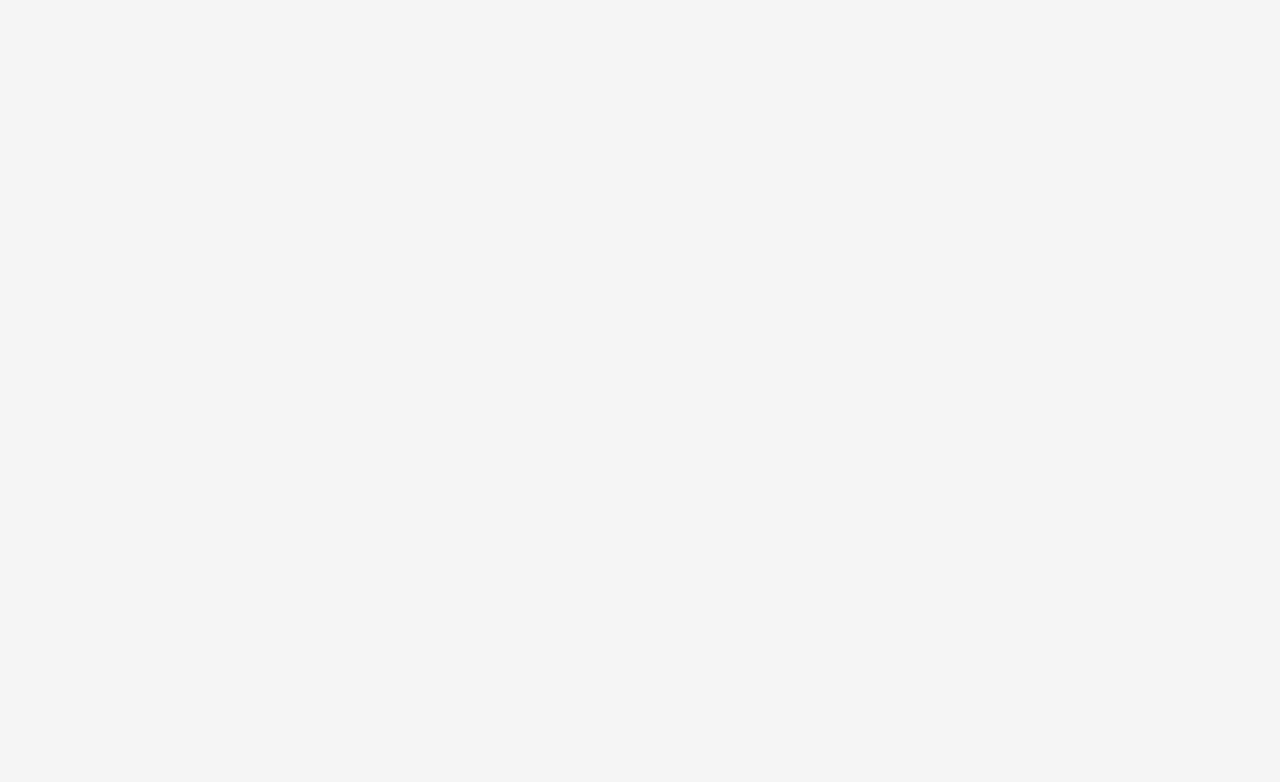
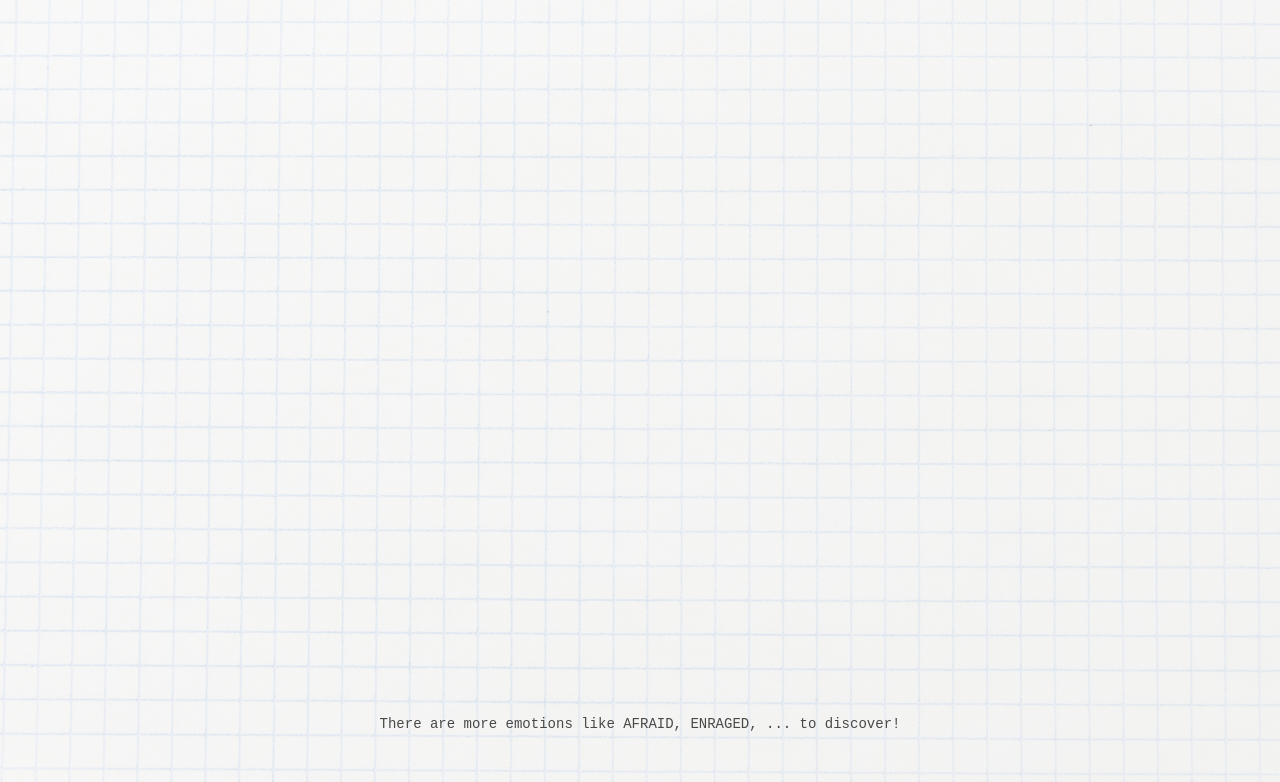
Before and after one commit to florixak/omori-headspace, a Next.js app: page / in a window 1280 px wide. Shown: the part 2794-3576 px from the top of the page. Before the commit the page ends 3508 px from the top, so only its background shows below. Built offline with nearby package versions, Linux system fonts and the light colour scheme.

Commit message:
Add background and info text to Emotions section
Added 'emotions-bg' and 'py-12' classes to the Emotions section for improved styling. Also included a note about additional emotions to discover below the emotion cards.

```diff
--- a/components/emotions.tsx
+++ b/components/emotions.tsx
@@ -51,9 +51,9 @@ const Emotions = () => {
   return (
     <section
       id="emotions"
-      className="min-h-screen flex items-center justify-center overflow-hidden px-6"
+      className="min-h-screen flex items-center justify-center overflow-hidden px-6 emotions-bg py-12"
     >
-      <div className="max-w-7xl mx-auto space-y-20 md:space-y-52 pb-12">
+      <div className="max-w-7xl mx-auto space-y-20 md:space-y-52">
         <div className="text-center">
           <div className="battle-box inline-block mb-6">
             <span className="text-sm opacity-70"> /| EMOTIONS |\ </span>
@@ -84,6 +84,9 @@ const Emotions = () => {
             <MobileEmotionCard key={emotion.name} emotion={emotion} />
           ))}
         </div>
+        <p className="text-center text-sm opacity-70">
+          There are more emotions like AFRAID, ENRAGED, ... to discover!
+        </p>
       </div>
     </section>
   );
```
